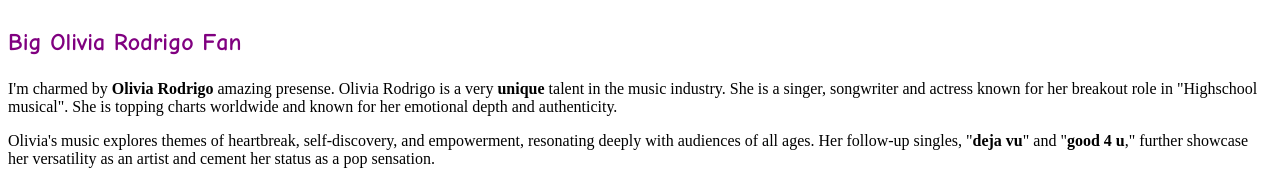
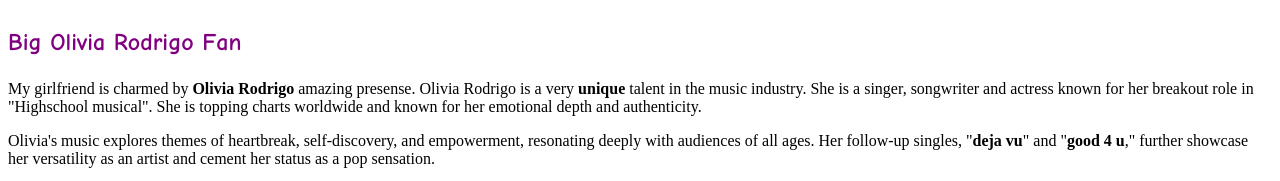
Before and after one commit to D1rklord/sour, a plain HTML site: page index.html in a window 1280 px wide. Shown: the top 181 px of the page. Drawn offline with Linux system fonts and the light colour scheme.

Commit message:
Update index.html

```diff
--- a/index.html
+++ b/index.html
@@ -6,7 +6,7 @@
     </head>
     <body>
         <h1><span style="color: purple; font-size: 24px; font-family: 'Comic Sans MS', cursive;">Big Olivia Rodrigo Fan</span></h1>
-        <p>I'm charmed by <strong> Olivia Rodrigo</strong> amazing presense. Olivia Rodrigo is a very <strong>unique</strong> talent in the music industry. She is a singer, songwriter and actress known for her breakout role in "Highschool musical". She is topping charts worldwide and known for her emotional depth and authenticity.</p>
+        <p>My girlfriend is charmed by <strong> Olivia Rodrigo</strong> amazing presense. Olivia Rodrigo is a very <strong>unique</strong> talent in the music industry. She is a singer, songwriter and actress known for her breakout role in "Highschool musical". She is topping charts worldwide and known for her emotional depth and authenticity.</p>
         <p>Olivia's music explores themes of heartbreak, self-discovery, and empowerment, resonating deeply with audiences of all ages. Her follow-up singles, "<strong>deja vu</strong>" and "<strong>good 4 u</strong>," further showcase her versatility as an artist and cement her status as a pop sensation.</p>
         <p>For more information about her and her music. You can visit her official website: <a href="https://www.oliviarodrigo.com/" target="_blank">official website</a>.</p>
         <img src="https://ychef.files.bbci.co.uk/1280x720/p0gc7t76.jpg" alt="Olivia Rodrigo">
```
